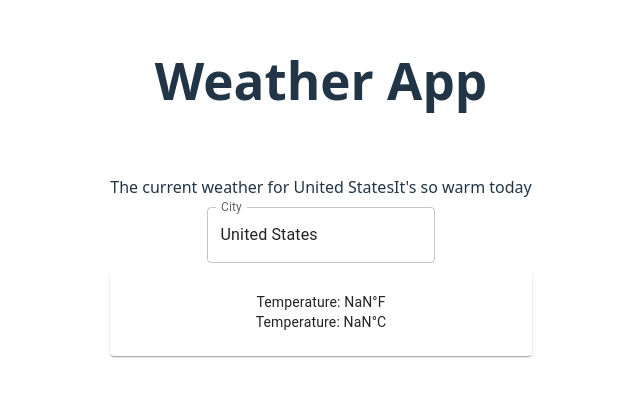
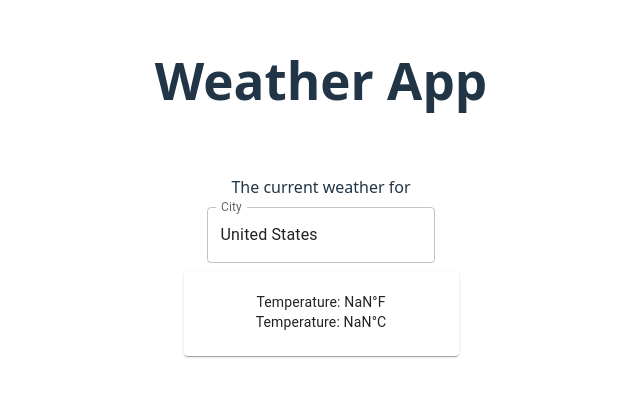
Before and after one commit to Dave7c7/Weather-App, a React (Vite) app: page / in a window 1280 px wide. Shown: the part 185-582 px from the top of the page, without its empty margins (319-959 px from the left). Built offline with nearby package versions, Linux system fonts and the light colour scheme; no server answers.

Commit message:
Small update to App.jsx

```diff
--- a/src/App.jsx
+++ b/src/App.jsx
@@ -34,8 +34,7 @@ function App() {
       <h1>Weather App</h1>
       <div className="card">
         <div>
-          The current weather for {Location}
-          It's so warm today
+          The current weather for
           <br />
         <BasicTextFields handleCityChange={handleCityChange} onWeatherDataChange={handleWeatherData} location={Location}></BasicTextFields>
         <BasicCard weatherData={weatherData}></BasicCard>
```
